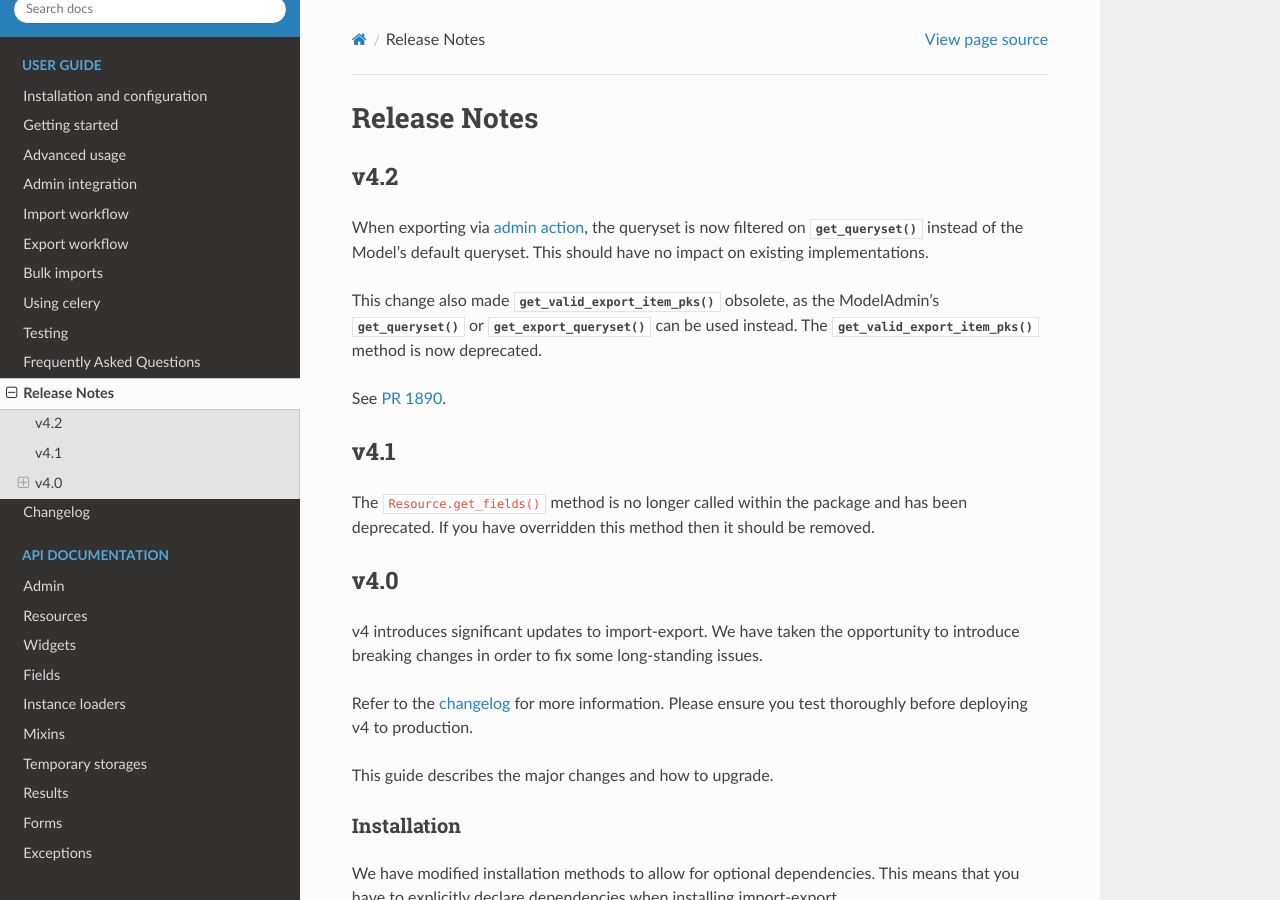
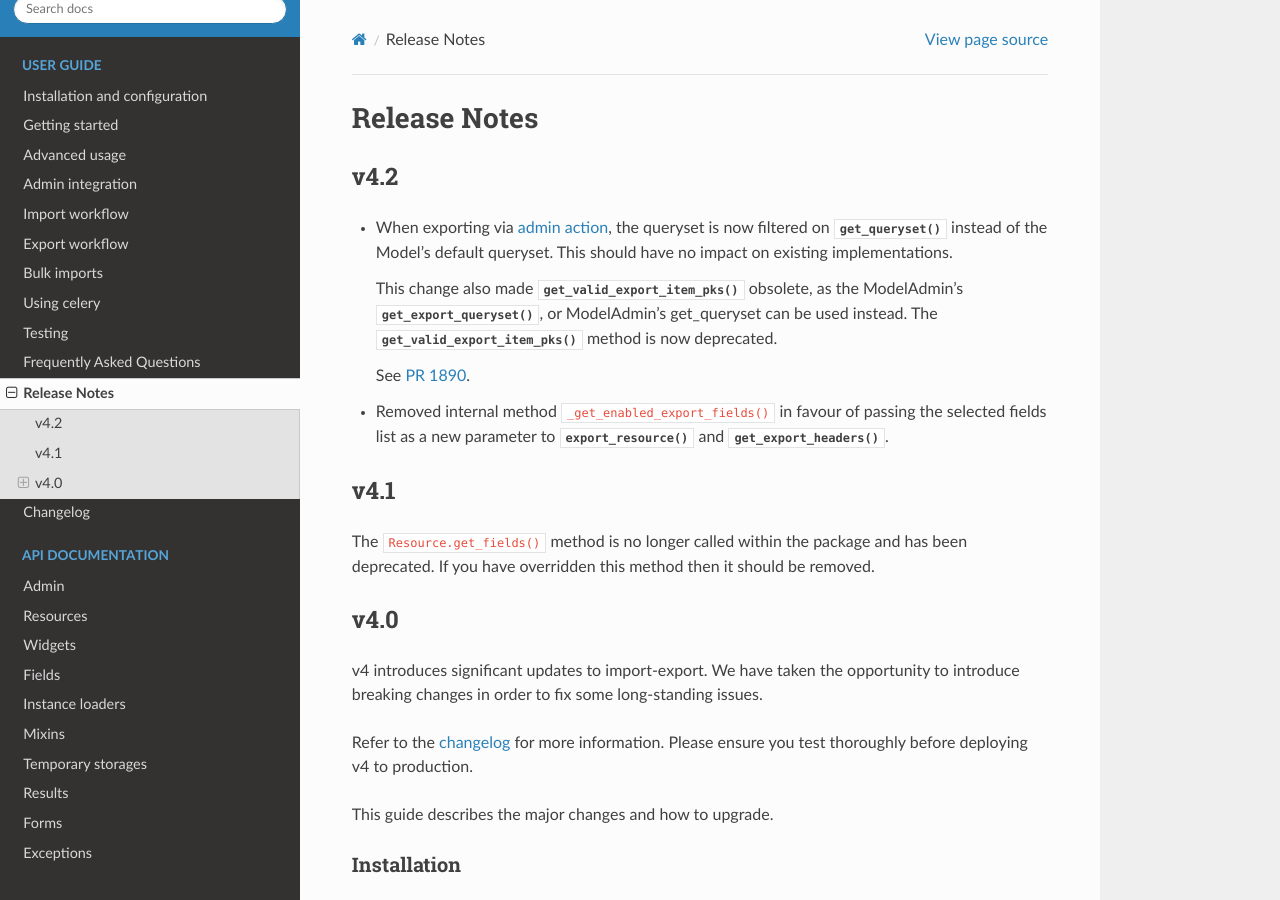
Before and after one commit to django-import-export/django-import-export, a Sphinx documentation site: the page built from docs/release_notes.rst, in a window 1280 px wide and 900 px high. Built offline with Sphinx 7.4.7 and the Read the Docs theme 2.0.0, drawn with Linux system fonts in a browser that asks for light colours; pages that are not in the unit, such as notebooks, are missing from menus; the version number could not be read and is left out.

Commit message:
Include declared fields in export (#1903)
* added export test

* added failing test case

* corrected existing tests

* updated changelog

* updated changelog

* added ValueError and associated test

* simplified test

* updated release notes

* fixed release notes typo

* updated release notes

```diff
--- a/docs/changelog.rst
+++ b/docs/changelog.rst
@@ -11,6 +11,7 @@
 
 - Consistent queryset creation in ModelAdmin export mixin (`1890 <https://github.com/django-import-export/django-import-export/pull/1890>`_)
 - Deprecated :meth:`~import_export.admin.ExportMixin.get_valid_export_item_pks` in favour of :meth:`~import_export.admin.ExportMixin.get_queryset` (`1890 <https://github.com/django-import-export/django-import-export/pull/1890>`_)
+- Fix export for fields with custom declared name (`1903 <https://github.com/django-import-export/django-import-export/pull/1903>`_)
 
 4.1.2 (Unreleased)
 ------------------
--- a/docs/release_notes.rst
+++ b/docs/release_notes.rst
@@ -5,16 +5,20 @@
 v4.2
 ----
 
-When exporting via :ref:`admin action<export_via_admin_action>`, the queryset is now filtered on
-:meth:`~import_export.admin.ExportMixin.get_queryset` instead of the Model's default queryset.
-This should have no impact on existing implementations.
+* When exporting via :ref:`admin action<export_via_admin_action>`, the queryset is now filtered on
+  :meth:`~import_export.admin.ExportMixin.get_queryset` instead of the Model's default queryset.
+  This should have no impact on existing implementations.
 
-This change also made :meth:`~import_export.admin.ExportMixin.get_valid_export_item_pks` obsolete, as the
-ModelAdmin's :meth:`~import_export.admin.ExportMixin.get_queryset` or
-:meth:`~import_export.admin.ExportMixin.get_export_queryset` can be used instead. The
-:meth:`~import_export.admin.ExportMixin.get_valid_export_item_pks` method is now deprecated.
+  This change also made :meth:`~import_export.admin.ExportMixin.get_valid_export_item_pks` obsolete, as the
+  ModelAdmin's :meth:`~import_export.admin.ExportMixin.get_export_queryset`, or
+  ModelAdmin's get_queryset can be used instead.
+  The :meth:`~import_export.admin.ExportMixin.get_valid_export_item_pks` method is now deprecated.
 
-See `PR 1890 <https://github.com/django-import-export/django-import-export/issues/1890>`_.
+  See `PR 1890 <https://github.com/django-import-export/django-import-export/issues/1890>`_.
+
+* Removed internal method ``_get_enabled_export_fields()`` in favour of passing the selected fields list as a
+  new parameter to :meth:`~import_export.resources.Resource.export_resource` and
+  :meth:`~import_export.resources.Resource.get_export_headers`.
 
 v4.1
 ----
```
Also changed, not shown: other parts of docs/changelog.rst (+0 -5 lines), 5 other files.
